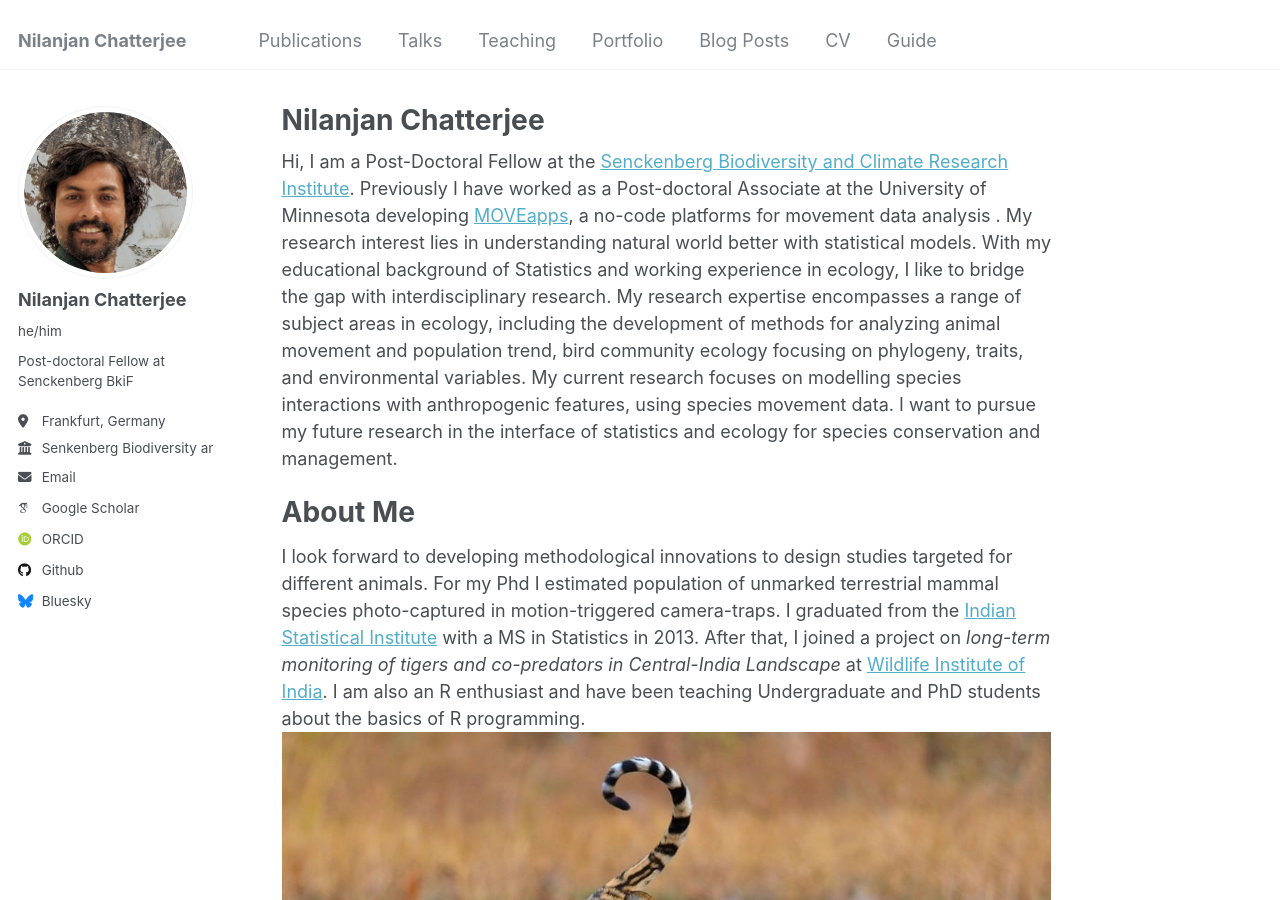
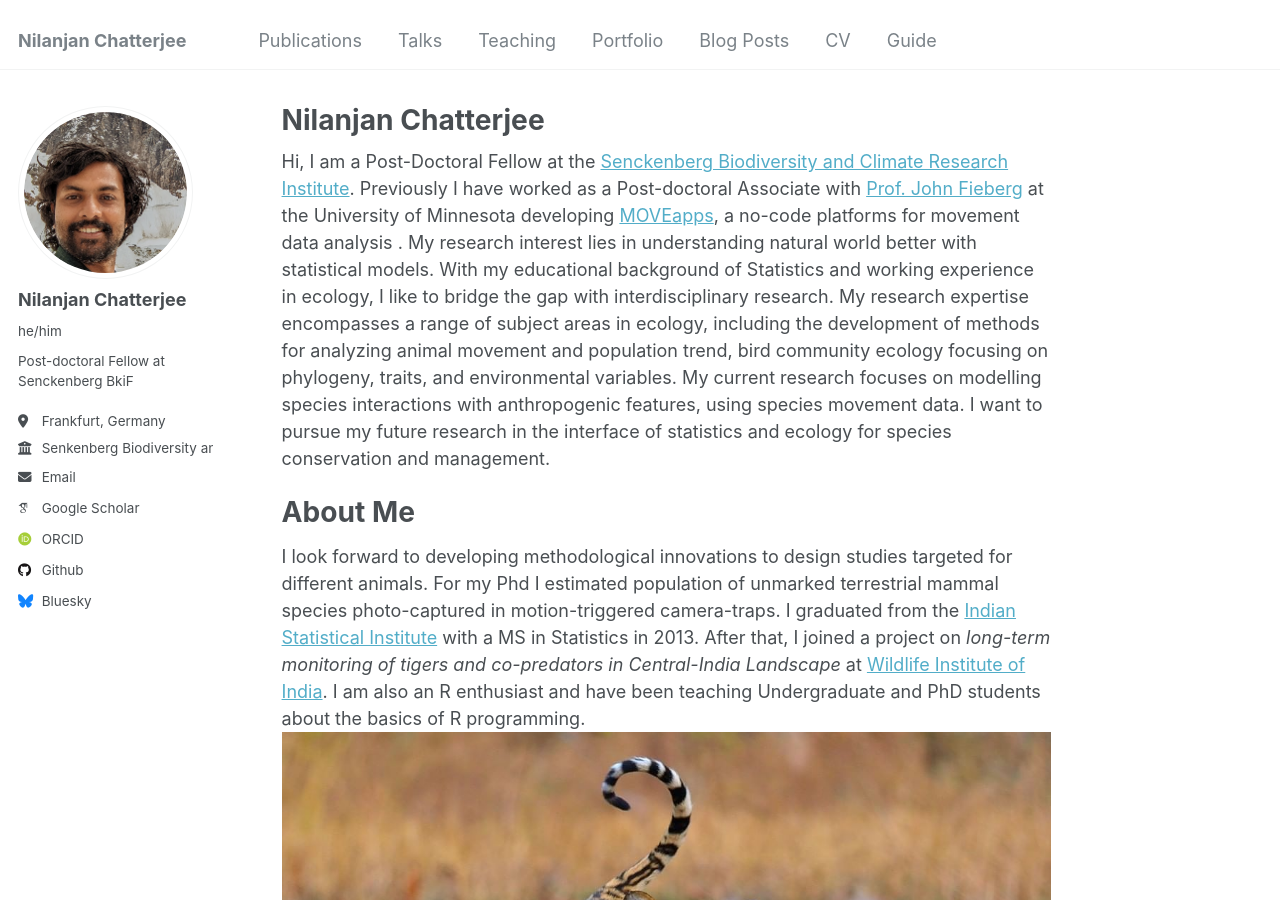
Before and after one commit to nilanjanchatterjee/nilanjanchatterjee.github.io, a Jekyll site: the page built from _pages/about.md, in a window 1280 px wide and 900 px high. Built offline with Jekyll 4.4.1, drawn with Linux system fonts in a browser that asks for light colours; some web fonts are replaced.

Commit message:
Update about.md
updated about me

```diff
--- a/_pages/about.md
+++ b/_pages/about.md
@@ -7,7 +7,7 @@ redirect_from:
   - /about.html
 ---
 
-Hi, I am a Post-Doctoral Fellow at the [Senckenberg Biodiversity and Climate Research Institute](https://www.senckenberg.de/en/institutes/sbik-f/). Previously I have worked as a Post-doctoral Associate at the University of Minnesota developing [MOVEapps](https://www.moveapps.org/), a no-code platforms for movement data analysis . My research interest lies in understanding natural world better with statistical models. With my educational background of Statistics and working experience in ecology, I like to bridge the gap with interdisciplinary research. My research expertise encompasses a range of subject areas in ecology, including the development of methods for analyzing animal movement and population trend, bird community ecology focusing on phylogeny, traits, and environmental variables. My current research focuses on modelling species interactions with anthropogenic features, using species movement data. I want to pursue my future research in the interface of statistics and ecology for species conservation and management.
+Hi, I am a Post-Doctoral Fellow at the [Senckenberg Biodiversity and Climate Research Institute](https://www.senckenberg.de/en/institutes/sbik-f/). Previously I have worked as a Post-doctoral Associate with [Prof. John Fieberg](https://fieberg-lab.cfans.umn.edu/) at the University of Minnesota developing [MOVEapps](https://www.moveapps.org/), a no-code platforms for movement data analysis . My research interest lies in understanding natural world better with statistical models. With my educational background of Statistics and working experience in ecology, I like to bridge the gap with interdisciplinary research. My research expertise encompasses a range of subject areas in ecology, including the development of methods for analyzing animal movement and population trend, bird community ecology focusing on phylogeny, traits, and environmental variables. My current research focuses on modelling species interactions with anthropogenic features, using species movement data. I want to pursue my future research in the interface of statistics and ecology for species conservation and management.
 
 
 About Me
```
